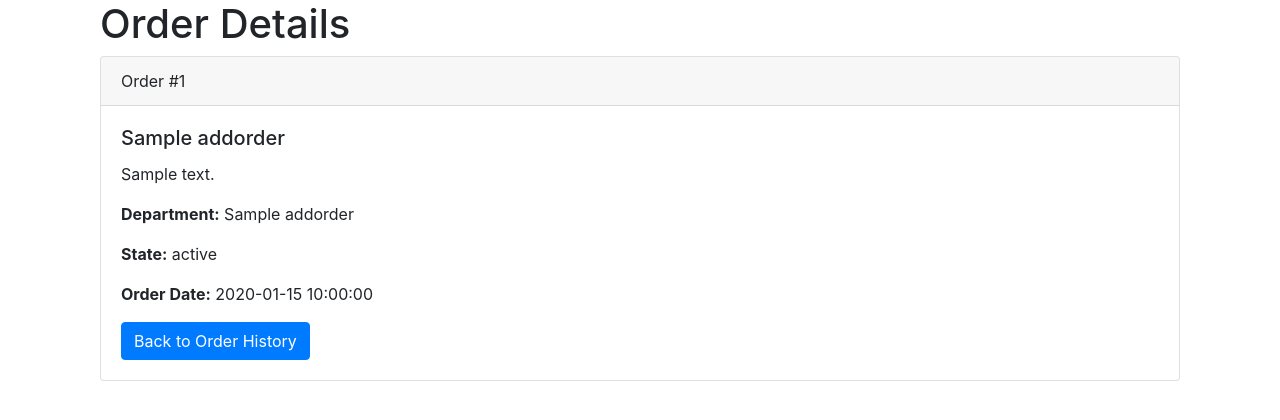
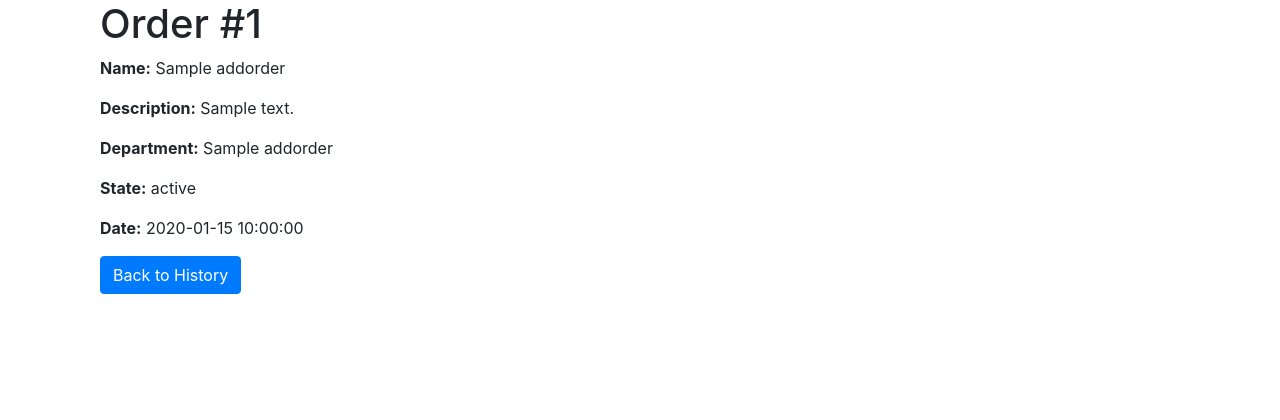
Before and after one commit to SalmanSaleh1/Order-Tracking, a Flask app: page /view_order/1 in a window 1280 px wide. Shown: the part 56-476 px from the top of the page. Run offline with Flask 3, Linux system fonts and the light colour scheme; tables that the repository leaves empty hold one stand-in row (values such as "Sample post"); parts of the project's set-up code (start-up, migrations or seed data) failed here and were passed over; some libraries are stand-ins or nearby versions.

Commit message:
add delete order function and button, update fetch order display

```diff
--- a/src/flask_website/app.py
+++ b/src/flask_website/app.py
@@ -2,7 +2,7 @@
 import os
 
 # ----------------------
-from flask import Flask, render_template, flash, redirect, url_for
+from flask import Flask, render_template, flash, redirect, url_for, request
 from dotenv import load_dotenv
 
 
@@ -21,13 +21,11 @@ bcrypt = db_connection.bcrypt
 def home():
     return render_template('home.html')
 
-
 @app.route('/orders')
 def orders():
-    # Retrieve the last 5 orders that are not in the 'completed' state
-    last_orders = AddOrder.query.filter(AddOrder.order_state != 'completed').order_by(AddOrder.order_date.desc()).limit(5).all()
+    # Fetch orders sorted by order_id in descending order (newest first)
+    last_orders = AddOrder.query.order_by(AddOrder.order_id.desc()).limit(6).all()
     return render_template('orders.html', last_orders=last_orders)
-
 
 @app.route('/edit_order/<int:order_id>', methods=['GET', 'POST'])
 def edit_order(order_id):
@@ -96,5 +94,14 @@ def order_info():
     return render_template('order_info.html')
 
 
+@app.route('/delete_order/<int:order_id>', methods=['POST'])
+def delete_order(order_id):
+    order = AddOrder.query.get_or_404(order_id)
+    db.session.delete(order)
+    db.session.commit()
+    flash('Order deleted successfully!', 'success')
+    return redirect(request.referrer)
+
+
 if __name__ == "__main__":
     app.run(host='0.0.0.0', debug=True)
--- a/src/flask_website/templates/order_history.html
+++ b/src/flask_website/templates/order_history.html
@@ -20,7 +20,10 @@
                         <p class="card-text"><strong>Description:</strong> {{ order.order_description }}</p>
                         <p class="card-text"><strong>Department:</strong> {{ order.department_name }}</p>
                         <p class="card-text"><strong>State:</strong> {{ order.order_state }}</p>
-                        <a href="{{ url_for('view_order', order_id=order.order_id) }}" class="btn btn-secondary">View</a>
+                        <a href="{{ url_for('view_order', order_id=order.order_id) }}" class="btn btn-primary">View</a>
+                        <form action="{{ url_for('delete_order', order_id=order.order_id) }}" method="post" style="display:inline;">
+                            <button type="submit" class="btn btn-danger">Delete</button>
+                        </form>
                     </div>
                 </div>
             </div>
--- a/src/flask_website/templates/view_order.html
+++ b/src/flask_website/templates/view_order.html
@@ -5,22 +5,13 @@
 {% block body %}
 
 <div class="container">
-    <h1>Order Details</h1>
-
-    <div class="card">
-        <div class="card-header">
-            Order #{{ order.order_id }}
-        </div>
-        <div class="card-body">
-            <h5 class="card-title">{{ order.order_name }}</h5>
-            <p class="card-text">{{ order.order_description }}</p>
-            <p class="card-text"><strong>Department:</strong> {{ order.department_name }}</p>
-            <p class="card-text"><strong>State:</strong> {{ order.order_state }}</p>
-            <p class="card-text"><strong>Order Date:</strong> {{ order.order_date }}</p>
-            <a href="{{ url_for('order_history') }}" class="btn btn-primary">Back to Order History</a>
-        </div>
-    </div>
-
+    <h1>Order #{{ order.order_id }}</h1>
+    <p><strong>Name:</strong> {{ order.order_name }}</p>
+    <p><strong>Description:</strong> {{ order.order_description }}</p>
+    <p><strong>Department:</strong> {{ order.department_name }}</p>
+    <p><strong>State:</strong> {{ order.order_state }}</p>
+    <p><strong>Date:</strong> {{ order.order_date }}</p>
+    <a href="{{ url_for('order_history') }}" class="btn btn-primary">Back to History</a>
 </div>
 
 {% endblock %}
```
Also changed, not shown: src/flask_website/templates/orders.html (+9 -3 lines).
